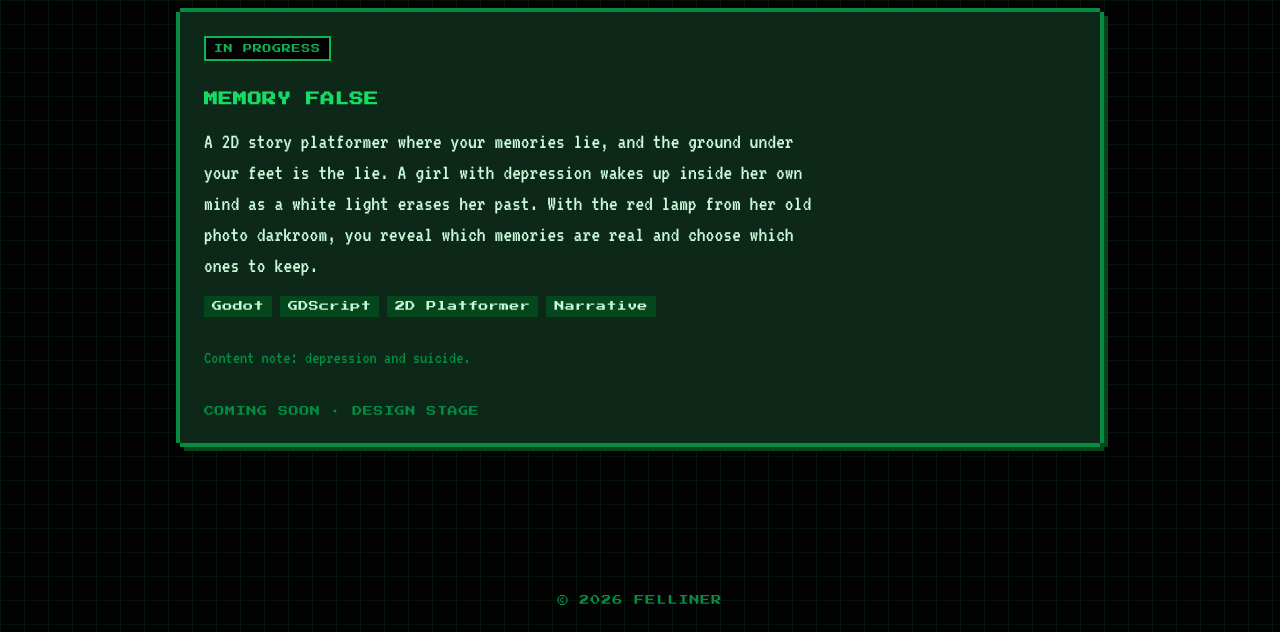
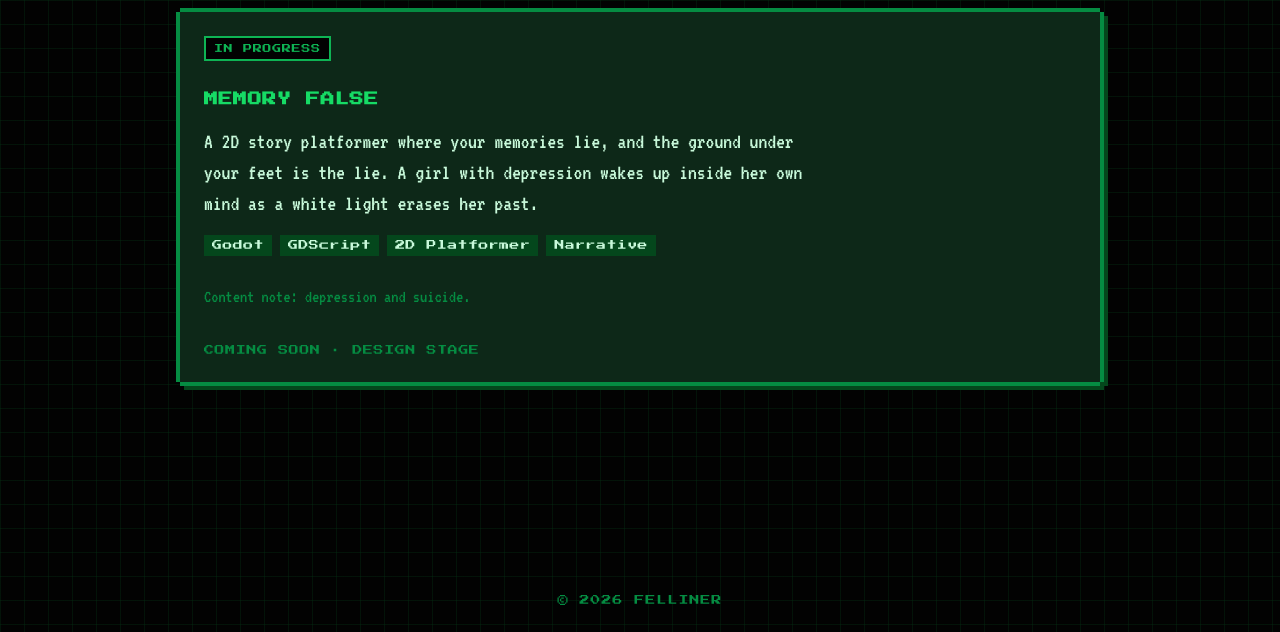
Before and after one commit to Pawhstar/Pofolio, a plain HTML site: page projects.html in a window 1280 px wide. Shown: the part 168-800 px from the top of the page. Drawn offline with Linux system fonts and the light colour scheme.

Commit message:
content: shorten Memory False description
Co-Authored-By: Claude Opus 5.5 <noreply@anthropic.com>
Claude-Session: https://claude.ai/code/session_01GAEARLWWctrZ9sUdndoaFT

```diff
--- a/projects.html
+++ b/projects.html
@@ -28,7 +28,7 @@
       <article class="card card--featured">
         <p class="card__status">IN PROGRESS</p>
         <h2 class="card__title">MEMORY FALSE</h2>
-        <p class="card__desc">A 2D story platformer where your memories lie, and the ground under your feet is the lie. A girl with depression wakes up inside her own mind as a white light erases her past. With the red lamp from her old photo darkroom, you reveal which memories are real and choose which ones to keep.</p>
+        <p class="card__desc">A 2D story platformer where your memories lie, and the ground under your feet is the lie. A girl with depression wakes up inside her own mind as a white light erases her past.</p>
         <ul class="card__tags"><li>Godot</li><li>GDScript</li><li>2D Platformer</li><li>Narrative</li></ul>
         <p class="card__note">Content note: depression and suicide.</p>
         <p class="card__soon" aria-label="Coming soon: currently in the design stage">COMING SOON &middot; DESIGN STAGE</p>
```
